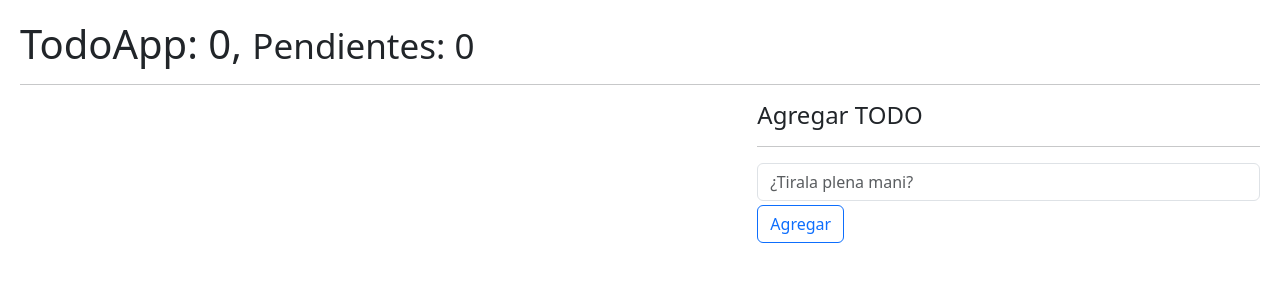
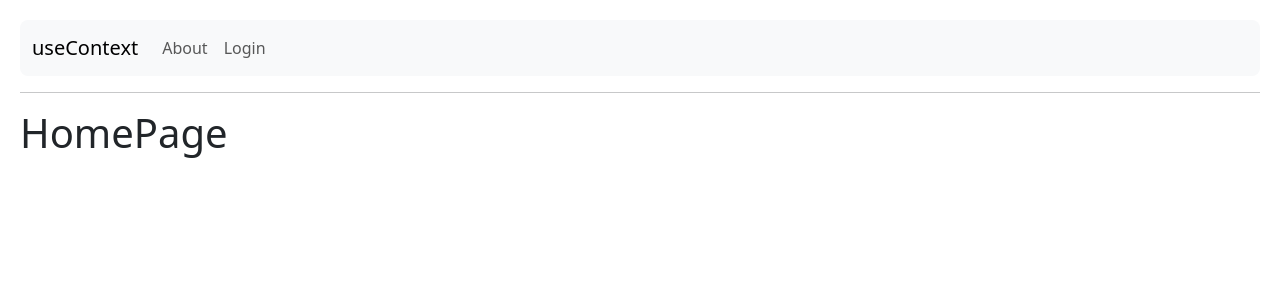
Before and after one commit to cristianps1988/05-REACT-hooksApp, a React (Vite) app: page / in a window 1280 px wide. Shown: the top 300 px of the page. Built offline with nearby package versions, Linux system fonts and the light colour scheme.

Commit message:
adding useContext, useProvider

```diff
--- /dev/null
+++ b/09-useContext/AboutPage.jsx
@@ -0,0 +1,8 @@
+
+export const AboutPage = () => {
+    return (
+        <>
+            <h1>AboutPage</h1>
+        </>
+    )
+}
--- /dev/null
+++ b/09-useContext/HomePage.jsx
@@ -0,0 +1,8 @@
+
+export const HomePage = () => {
+    return (
+        <>
+            <h1>HomePage</h1>
+        </>
+    )
+}
--- /dev/null
+++ b/09-useContext/LoginPage.jsx
@@ -0,0 +1,8 @@
+
+export const LoginPage = () => {
+    return (
+        <>
+            <h1>LoginPage</h1>
+        </>
+    )
+}
--- /dev/null
+++ b/09-useContext/MainApp.jsx
@@ -0,0 +1,22 @@
+import React from 'react'
+import { Navigate, Route, Routes } from 'react-router-dom'
+import { HomePage } from './HomePage'
+import { AboutPage } from './AboutPage'
+import { LoginPage } from './LoginPage'
+import { Navbar } from './Navbar'
+import { UserProvider } from './context/UserProvider'
+
+export const MainApp = () => {
+    return (
+        <UserProvider>
+            <Navbar />
+            <hr />
+            <Routes>
+                <Route path="/" element={<HomePage />} />
+                <Route path="/about" element={<AboutPage />} />
+                <Route path="/login" element={<LoginPage />} />
+                <Route path='/*' element={<Navigate to="/about" />} />
+            </Routes>
+        </UserProvider>
+    )
+}
--- /dev/null
+++ b/09-useContext/Navbar.jsx
@@ -0,0 +1,31 @@
+import { Link, NavLink } from "react-router-dom"
+
+
+export const Navbar = () => {
+    return (
+        <nav className="navbar navbar-expand bg-body-tertiary rounded-3">
+            <div className="container-fluid">
+                <Link className="navbar-brand" to="/">useContext</Link>
+
+                <div className="collapse navbar-collapse" id="navbarNavAltMarkup">
+                    <div className="navbar-nav">
+                        <NavLink to="/about"
+                            className={({ isActive }) => {
+                                return `nav-link ${isActive ? 'active' : ''}`
+                            }}
+                        >
+                            About
+                        </NavLink>
+                        <NavLink to="/login"
+                            className={({ isActive }) => {
+                                return `nav-link ${isActive ? 'active' : ''}`
+                            }}
+                        >
+                            Login
+                        </NavLink>
+                    </div>
+                </div>
+            </div>
+        </nav>
+    )
+}
--- /dev/null
+++ b/09-useContext/context/UserContext.jsx
@@ -0,0 +1,3 @@
+import { createContext } from "react";
+
+export const UserContext = createContext()
--- /dev/null
+++ b/09-useContext/context/UserProvider.jsx
@@ -0,0 +1,15 @@
+import { UserContext } from './UserContext'
+
+const initialValue = {
+    id: 12345,
+    nombre: "Cristian",
+    correo: "cristian@correo.com"
+}
+
+export const UserProvider = ({ children }) => {
+    return (
+        <UserContext.Provider value={initialValue}>
+            {children}
+        </UserContext.Provider>
+    )
+}
--- a/package.json
+++ b/package.json
@@ -11,7 +11,8 @@
   },
   "dependencies": {
     "react": "^18.2.0",
-    "react-dom": "^18.2.0"
+    "react-dom": "^18.2.0",
+    "react-router-dom": "^6.14.1"
   },
   "devDependencies": {
     "@types/react": "^18.0.37",
--- a/src/main.jsx
+++ b/src/main.jsx
@@ -1,6 +1,7 @@
 import React from 'react'
 import ReactDOM from 'react-dom/client'
 import './index.css'
+import { BrowserRouter } from 'react-router-dom'
 // import Layout from '../05-useLayoutEffect/Layout'
 // import Memorize from '../06-memos/Memorize'
 // import MemoHook from '../06-memos/MemoHook'
@@ -14,10 +15,13 @@ import './index.css'
 // import CounterCustomH from '../01-useState/CounterCustomHook'
 // import HooksApp from './HooksApp'
 // import '../08-useReducer/intro-reducer'
-import { TodoApp } from '../08-useReducer/TodoApp'
+// import { TodoApp } from '../08-useReducer/TodoApp'
+import { MainApp } from '../09-useContext/MainApp'
 
 ReactDOM.createRoot(document.getElementById('root')).render(
     // <React.StrictMode>
-    <TodoApp />
+    <BrowserRouter>
+        <MainApp />
+    </BrowserRouter>
     // </React.StrictMode>,
 )
```
Also changed, not shown: 09-useContext/MainPage.jsx (added, +8 -0 lines), 1 other file (tests, documents, lock files or other folders).
